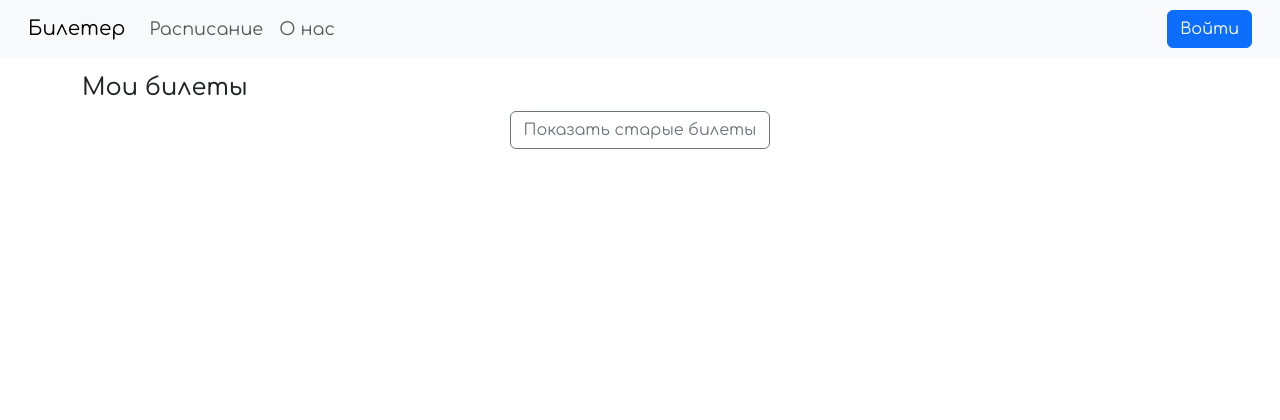
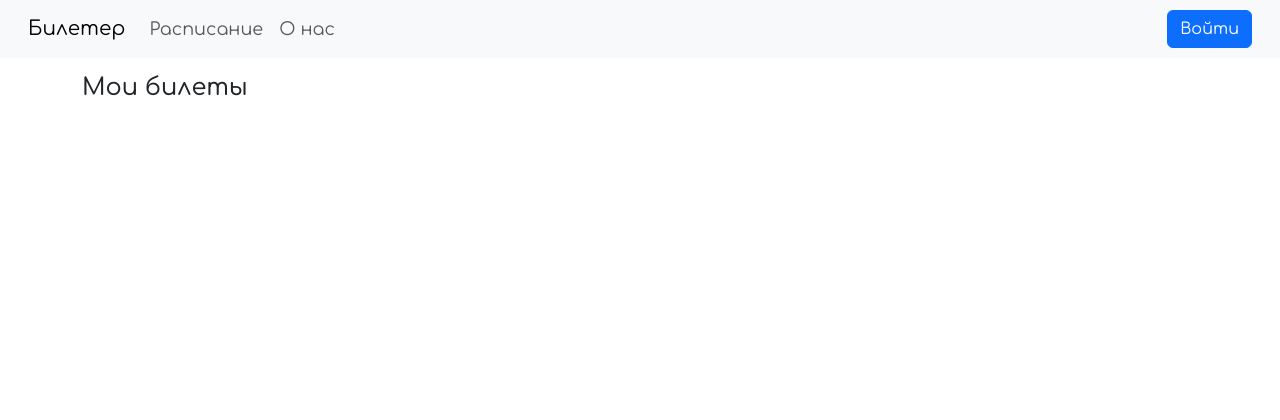
Before and after one commit to AlexOS12/obukhov-221-3210-web-dev-kp, a Flask app: template app/templates/account_tickets.html in a window 1280 px wide. Shown: the top 420 px of the page. Run offline with Flask 3, Linux system fonts and the light colour scheme; the template is opened without the code that fills it, so the values that code supplies are empty.

Commit message:
Небольшие правки

```diff
--- a/app/templates/account_tickets.html
+++ b/app/templates/account_tickets.html
@@ -5,10 +5,6 @@
 {% block content %}
 <h4>Мои билеты</h4>
 
-<div class="d-flex justify-content-center mb-3">
-    <button class="btn btn-outline-secondary mx-auto">Показать старые билеты</button>
-</div>
-
 {% for ticket in tickets %}
     {{ trip_card_macro(ticket.trip_no, ticket.dep_city, ticket.arr_city, ticket.dep_time, ticket.arr_time,
         ticket.arr_time - ticket.dep_time, ticket.price, status='account_view', ticket_no=ticket.ticket_no, amount=ticket.amount) }}
```
